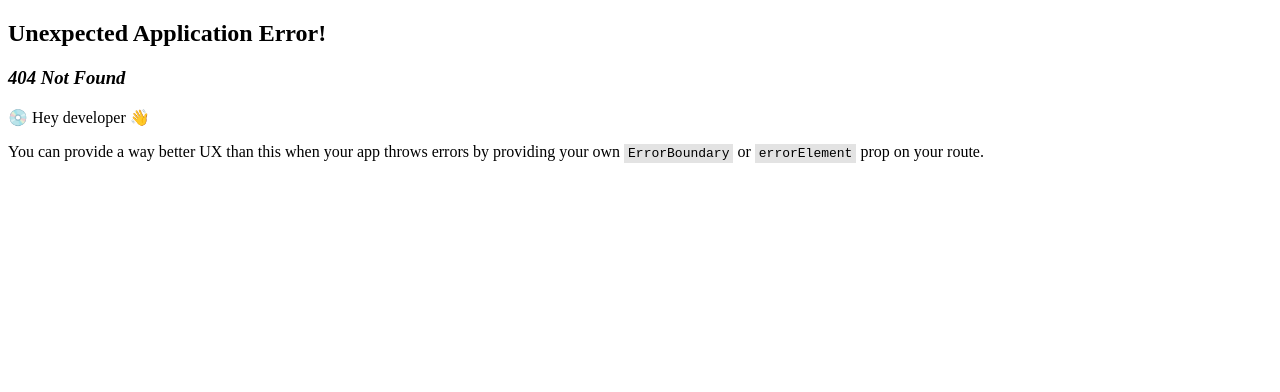
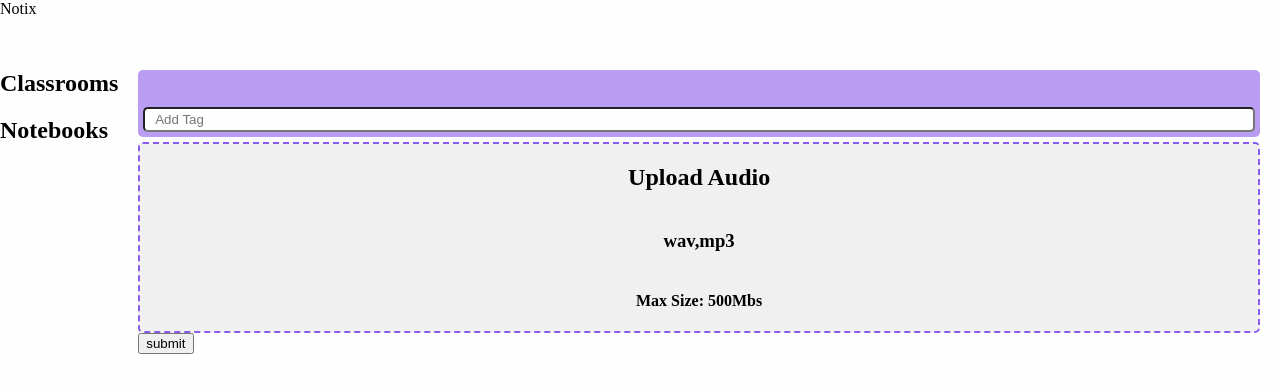
Before and after one commit to notixai/notix, a React (Create React App) app in the folder frontend/client/: page /upload-audio in a window 1280 px wide. Before the commit this address had no page. Shown: the top 392 px of the page. Built offline with nearby package versions, Linux system fonts and the light colour scheme.

Commit message:
Refact components and style

```diff
--- a/frontend/client/src/App.css
+++ b/frontend/client/src/App.css
@@ -1,12 +1,118 @@
+:root{
+    --primary-bg: #fefefe;
+    --secondary-bg: #eff0ef;
+    --primary-theme: #b99df3;
+    --secondary-theme:#8B5BEA;
+    --primary-accent: #00618B;
+    --secondary-accent: #179DD4;
+    --tertiary-accent: #39AAD9;
+    --font-color-four:#fefefe;
+    --font-color-five:#eff0ef
+}
+
+*{
+    box-sizing:border-box;
+}
+body{
+    padding:0;
+    margin:0;
+    min-height:100vh;
+    min-width:100vw;
+    background-color:var(--primary-bg)
+}
+main{
+    padding:20px;
+}
+#root{
+    width:100%;
+    height:100%;
+}
+
+.main-screen{
+    display:grid;
+    height:100%;
+    width:100%;
+}
+.logged-in-screen{
+    grid-template-areas:
+        "Header Header"
+        "Navigation Main";
+    grid-template-rows:50px 1fr;
+    grid-template-columns:auto 1fr;
+}
+
+.notix-header{
+    grid-area:Header;
+}
+
+.nav-menu{
+    grid-area:Navigation;
+}
+
+.main-content{
+    grid-area:Main;
+}
+.audio-page-container{
+    display:flex;
+    gap:5px;
+    flex-direction:column;
+}
+/* UploadPage specific css */
 
 
-/* UploadPage specific css */
-#audio-upload{
-
-    background: transparent;
+#audio-upload-label{
+    border:2px dashed var(--secondary-theme);
+    border-radius:5px;
+    background-color: var(--secondary-bg);
+    width:100%;
+    display:flex;
+    flex-direction:column;
+    align-items:center;
+    justify-content: center;
 }
 
-#audio-upload-label{
-    border:2px dashed black;
+.tags-container{
+    display:flex;
+    flex-direction:column;
+    padding:5px;
     border-radius:5px;
+    background-color:var(--primary-theme);
 }
+
+#tag-list{
+    padding-left:0;
+    display:flex;
+    gap:5px;
+    flex-wrap:wrap;
+}
+
+.tag{
+    background-color:var(--secondary-theme);
+    width:100px;
+    text-overflow: ellipsis;
+    overflow: hidden;
+    white-space:nowrap;
+    border-radius:5px;
+    color:var(--font-color-four);
+    display:flex;
+    position:relative;
+
+}
+
+#tag-input{
+    border-radius:5px;
+    background-color:var(--primary-bg);
+    color:black;
+    padding:3px;
+    padding-left:10px;
+}
+
+.remove-tag-button{
+    position:relative;
+    background:transparent;
+    border:0px;
+    height:10px;
+    width:10px;
+    position:absolute;
+    right:0px;
+}
--- /dev/null
+++ b/frontend/client/src/components/General/ResultScreen.jsx
@@ -0,0 +1,18 @@
+import {useNavigate} from 'react-router-dom'
+export default function ResultScreen({title,message,status}){
+    const navigate = useNavigate();
+
+    function handleReturn(){
+        navigate(-1,{ replace: true })
+    }
+    return (
+        <div className="dialog-box">
+            <h2 className="dialog-box-heading">{title}</h2>
+            {status === 'success' ? <img className="success-image" src="" /> : <img className="failure-image" src="" />}
+            <p className="dialog-box-title">{message}</p>
+            <button className="button" onClick={handleReturn}>
+                Go Back
+            </button>
+        </div>
+    )
+}
--- a/frontend/client/src/components/General/UserScreen.jsx
+++ b/frontend/client/src/components/General/UserScreen.jsx
@@ -1,16 +1,18 @@
 import {Outlet} from 'react-router-dom';
-
 import Header from './Header.jsx'
 import NavMenu from './NavMenu.jsx'
+import {useNavigation} from 'react-router-dom'
 
 export default function UserScreen(){
+    const navigation = useNavigation();
     return (
-        <>
+        <div className="main-screen logged-in-screen">
+            {navigation.state === "loading" && <h2>Waiting</h2>}
             <Header />
             <NavMenu />
-            <main>
+            <main className="main-content">
                 <Outlet />
             </main>
-        </>
+        </div>
     )
 }
--- /dev/null
+++ b/frontend/client/src/components/UploadPage/AudioForm.jsx
@@ -0,0 +1,194 @@
+import {useState} from 'react'
+import {useNavigate} from 'react-router-dom'
+
+let curID = 1;  //generates unique ids for tags
+/**
+ * @todo Persist file if user presses cancel
+ * @todo Add styling to page
+ * @todo Modularize Code into more components
+ * @todo Calculate duration of audio file
+ * @todo Add HTML sanitization to input
+ */
+
+/**
+ *
+ * Upload Page Component for the app
+ */
+export default function AudioForm(){
+    const [tags,setTags] = useState([]);        //Holds all the tags the user has
+    return(
+        <div className="audio-page-container">
+            {/* Form to upload audio */}
+            <Tags tags={tags} setTags={setTags}/>
+            <AudioSubmitArea tags={tags}/>
+        </div>
+    )
+}
+function AudioSubmitArea({tags}){
+    const maxFileSize=500000000;    //Max size for files (roughly 500 MBs)
+    const [curFile, setCurFile] = useState(null); //Holds the current file selected
+    const navigate = useNavigate();
+    /**
+     *
+     * @param {event} e
+     * If a file exists, this function places the file in the curFile variable if
+     * the size is less than the max file size
+     */
+    function handleAddFile(e){
+        //If a file has been uploaded
+        if(e.target.files)
+        {
+            //Check to see if the size is below the required size
+            if(e.target.files[0].size > maxFileSize)
+            {
+                console.log("Error: Too Large!")
+            }
+            else
+            {
+                setCurFile(e.target.files[0])
+            }
+        }
+    }
+    /**
+     *
+     * @param {event} e
+     * If an audio file has been uploaded, when the user submit the form
+     * this function sends the audio file and the tags to the backend
+     */
+        async function handleFormSubmit(e){
+            e.preventDefault(); //Stop the form from naturally submitting
+
+            try{
+                const formData = new FormData();
+                formData.append("audio-upload",curFile);
+                const tagNames = tags.map( (tag) => tag.tagName);
+                formData.append("tags",tagNames);
+                const response = await fetch('http://localhost:5000/api/upload-audio', {
+                    method: "POST",
+                    body: formData,
+                })
+                const result = await response.json();
+                /**
+                 * @todo Add success and fail to submit
+                 */
+                if(result===200)
+                    navigate('/success')
+                else
+                    navigate('/failure')
+
+                console.log("Success:", result);
+            } catch (error) {
+                console.error("Failed!");
+            }
+
+        }
+    return(
+        <form className="form upload-form" method="POST" onSubmit={handleFormSubmit} encType='multipart/form-data'>
+            <label id="audio-upload-label" htmlFor="audio-upload">
+                {curFile
+                    ? <FileData curFile={curFile}/>
+                    : <><h2>Upload Audio</h2><h3>wav,mp3</h3><h4>Max Size: 500Mbs</h4></>
+                }
+            </label>
+            <input
+                type="file"
+                id="audio-upload"
+                name="audio-upload"
+                accept=".mp3,.wav"
+                placeholder="Upload Audio"
+                onChange={handleAddFile}
+                required
+                hidden
+            />
+            {/* If a file is uploaded, show the metadata */}
+
+            <input type="submit" value="submit"/>
+        </form>
+    )
+}
+
+function FileData({curFile}){
+    /**
+     * Converts the size of the file into an equivalent size equivalent with smaller numbers
+     * @param {number} size
+     */
+    function calculateSize(size){
+        //The conversions are roughly the power relative to bytes
+        let conversions = [{unit: "B", value:1}, {unit:"KB", value:1000}, {unit:"MB", value:1000000}, {unit:"GB", value:1000000000}];
+        let index;
+        //Traverse the different conversions to see which one is best
+        for(index = 1; index < conversions.length; index++)
+        {
+            //If the current conversion value is greater than the size,
+            //we need to use the conversion before this
+            if(size / conversions[index]['value'] < 1)
+            {
+                let suitableConversion = conversions[index-1];
+                return `${(size/suitableConversion['value']).toFixed(2)} ${suitableConversion['unit']}`;
+            }
+        }
+        //GBs as fallback if the size is bigger than all the other conversions
+        let suitableConversion = conversions[index-1];
+        return `${(size/suitableConversion['value']).toFixed(2)} ${suitableConversion['unit']}`;
+    }
+
+    return(
+        <div className="file-info">
+            <span>Name: {curFile.name}</span>
+            <span>Size: {calculateSize(curFile.size)}</span>
+            <span>Length: {curFile.duration}</span>
+        </div>
+    )
+}
+function Tags({tags, setTags}){
+    const [newTag, setNewTag] = useState('')    //Holds the new tag the user wants
+    /**
+     *
+     * @param {event} e
+     * Takes the input from the label-input and appends it to the other tags
+     */
+        function handleAddTag(e){
+            //If the user pressed enter or left the input box
+            if((e.type === 'keydown' && e.key === 'Enter') || e.type==='blur')
+            {
+                //If the input box isn't empty
+                if(newTag.trim())
+                {
+                    setTags([...tags,{id: curID++, tagName:newTag}]);
+                    setNewTag('');
+                }
+            }
+        }
+
+    {/* Tags container for AI prompt engineering */}
+    return (
+        <div className="tags-container">
+            {/* List of tags added */}
+            <ul id="tag-list">
+                {
+                    tags.map( (tag) => (
+                        <li className="tag" key={tag.id}>
+                            {tag.tagName}
+                            <button className="button remove-tag-button" onClick={() => {
+                                setTags( (curTags) => curTags.filter( (curTag) => tag.id != curTag.id))
+                            }}>
+                                &times;
+                            </button>
+                        </li>
+                    ))
+                }
+            </ul>
+            {/* Input box to add new tags */}
+            <input
+                id="tag-input"
+                name="tag-input"
+                type="text"
+                placeholder="Add Tag"
+                value={newTag}
+                onBlur={handleAddTag}
+                onKeyDown={handleAddTag}
+                onChange={ (e) => {setNewTag(e.target.value)}}
+            />
+        </div>
+    )
+}
--- a/frontend/client/src/index.jsx
+++ b/frontend/client/src/index.jsx
@@ -1,13 +1,11 @@
 import React from "react";
 import ReactDOM from "react-dom/client";
 import App from "./App";
-import { BrowserRouter } from "react-router-dom";
+// import { BrowserRouter } from "react-router-dom";
 
 ReactDOM.createRoot(
   document.getElementById("root")).render(
   <React.StrictMode>
-    {/* <BrowserRouter> */}
       <App />
-    {/* </BrowserRouter> */}
   </React.StrictMode>
 );
```
Also changed, not shown: frontend/client/src/App.jsx (+15 -6 lines).
